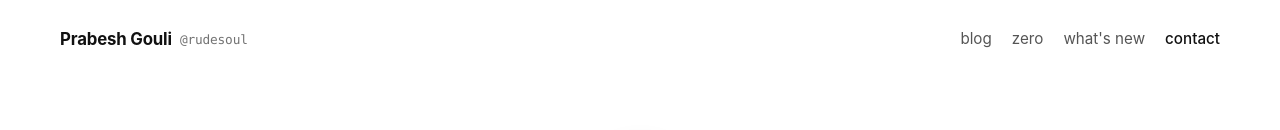
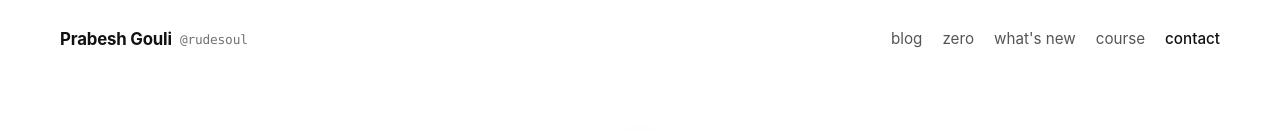
Before and after one commit to RudeSoul/rudesoul-portfolio-blog, a Gatsby site: page / in a window 1280 px wide. Shown: the top 130 px of the page. Built offline with nearby package versions, Linux system fonts and the light colour scheme; Gatsby itself is replaced by a stand-in of ours; some packages are replaced by stand-ins of ours; no server answers.

Commit message:
feat: add course tab to global navigation header

```diff
--- a/src/components/layout.js
+++ b/src/components/layout.js
@@ -28,6 +28,9 @@ const Layout = ({ location, title, children }) => {
             <Link to="/whats-new" className="nav-link" activeClassName="active">
               what's new
             </Link>
+            <Link to="/course" className="nav-link" activeClassName="active">
+              course
+            </Link>
             <a
               href="mailto:prabesh7@gmail.com"
               className="nav-link nav-contact"
@@ -41,7 +44,9 @@ const Layout = ({ location, title, children }) => {
       <main className="content-container">{children}</main>
       <footer className="global-footer">
         <div className="footer-content">
-          <p className="footer-copy">© {new Date().getFullYear()} Prabesh Gouli · Built with precision</p>
+          <p className="footer-copy">
+            © {new Date().getFullYear()} Prabesh Gouli · Built with precision
+          </p>
           <div className="footer-stats">
             <PageViews />
           </div>
```
